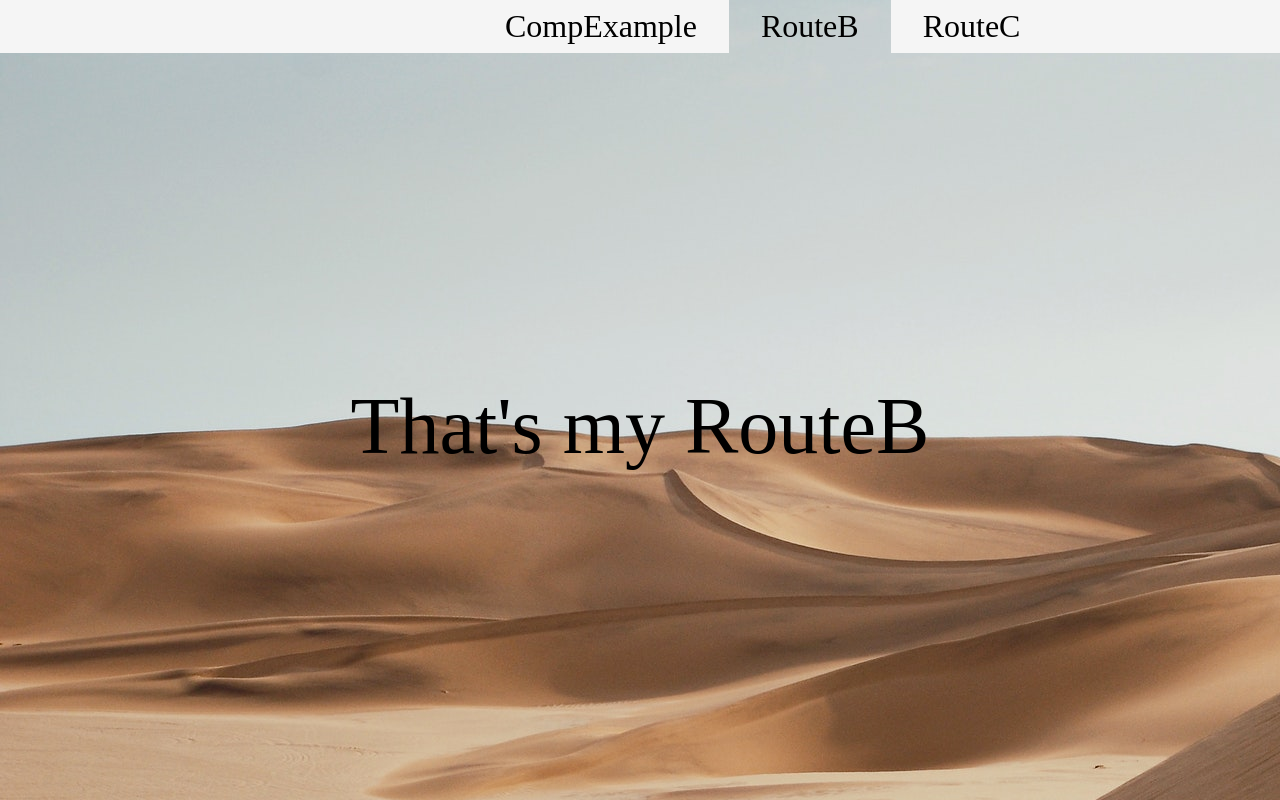
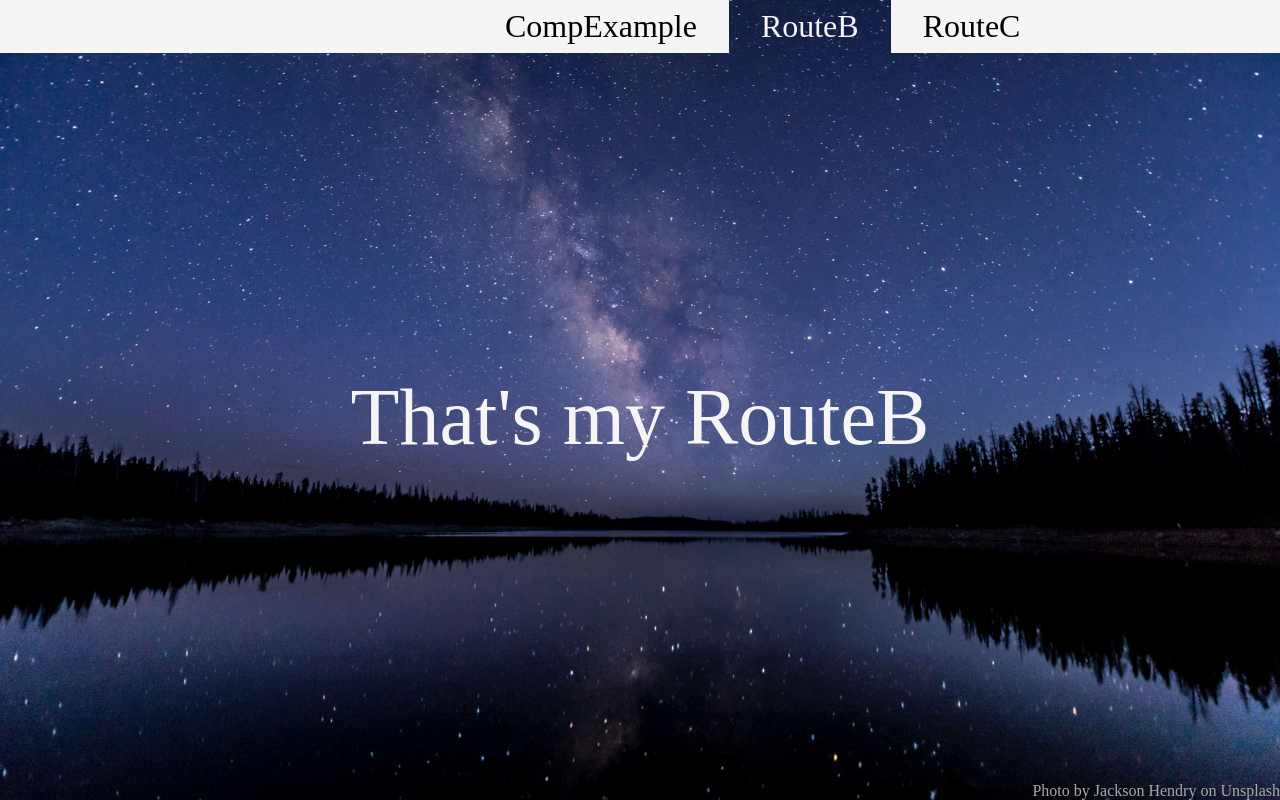
Before and after one commit to LeonardoDeSantis/FE-React-POC, a React (Create React App) app: page / in a window 1280 px wide. Built offline with nearby package versions, Linux system fonts and the light colour scheme.

Commit message:
image change

```diff
--- a/src/containers/App.js
+++ b/src/containers/App.js
@@ -18,6 +18,7 @@ class App extends Component {
       <div className='App'>
         <Navigation></Navigation>
         {getComponentFromRoute(route)}
+        <footer>Photo by Jackson Hendry on Unsplash</footer>
       </div>
     );
   }
--- a/src/containers/Navigation/Navigation.css
+++ b/src/containers/Navigation/Navigation.css
@@ -1,4 +1,3 @@
-
 nav {
     display: flex;
     justify-content: flex-end;
@@ -17,16 +16,17 @@ nav {
     font-size: 2rem;
 }
 
-nav > div {
+nav>div {
     background-color: whitesmoke;
     padding: 0.5rem 2rem 0.5rem 2rem;
 }
 
-
 .navEntry:hover {
-    background-color:rgba(0,0,0,0);
+    background-color: rgba(0, 0, 0, 0);
+    color: whitesmoke;
 }
 
 .selected {
-    background-color:rgba(0,0,0,0);
+    background-color: rgba(0, 0, 0, 0);
+    color: whitesmoke;
 }
--- a/src/index.scss
+++ b/src/index.scss
@@ -4,7 +4,8 @@
 }
 
 body {
-    background-image: url('./desert.jfif');
+    background-image: url('./nightsky.jpg');
+    background-size: 100%;
 }
 
 .content {
@@ -15,6 +16,7 @@ body {
     p {
         font-size: 5rem;
         text-align: center;
+        color: whitesmoke;
     }
 }
 
@@ -23,3 +25,8 @@ body {
     flex-direction: column;
     height: 100vh;
 }
+
+footer {
+    color: darkgrey;
+    text-align: right;
+}
```
Also changed, not shown: src/desert.jfif (deleted), src/nightsky.jpg (added).
